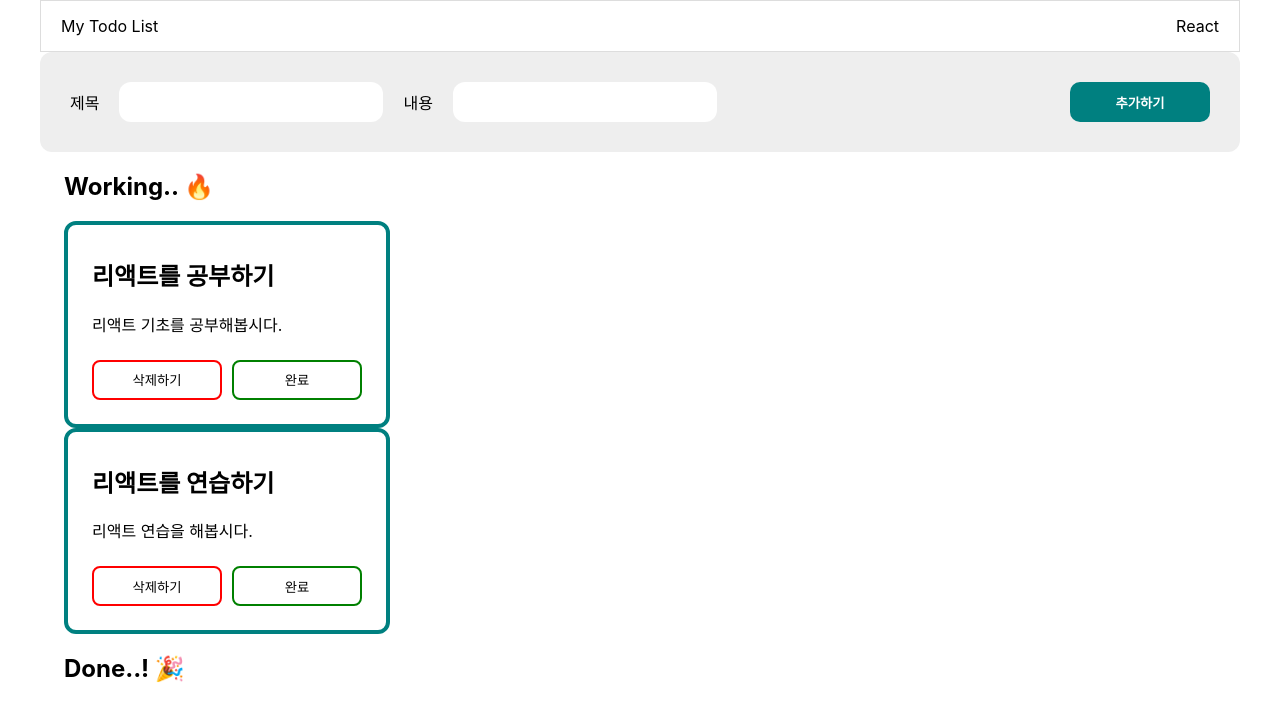
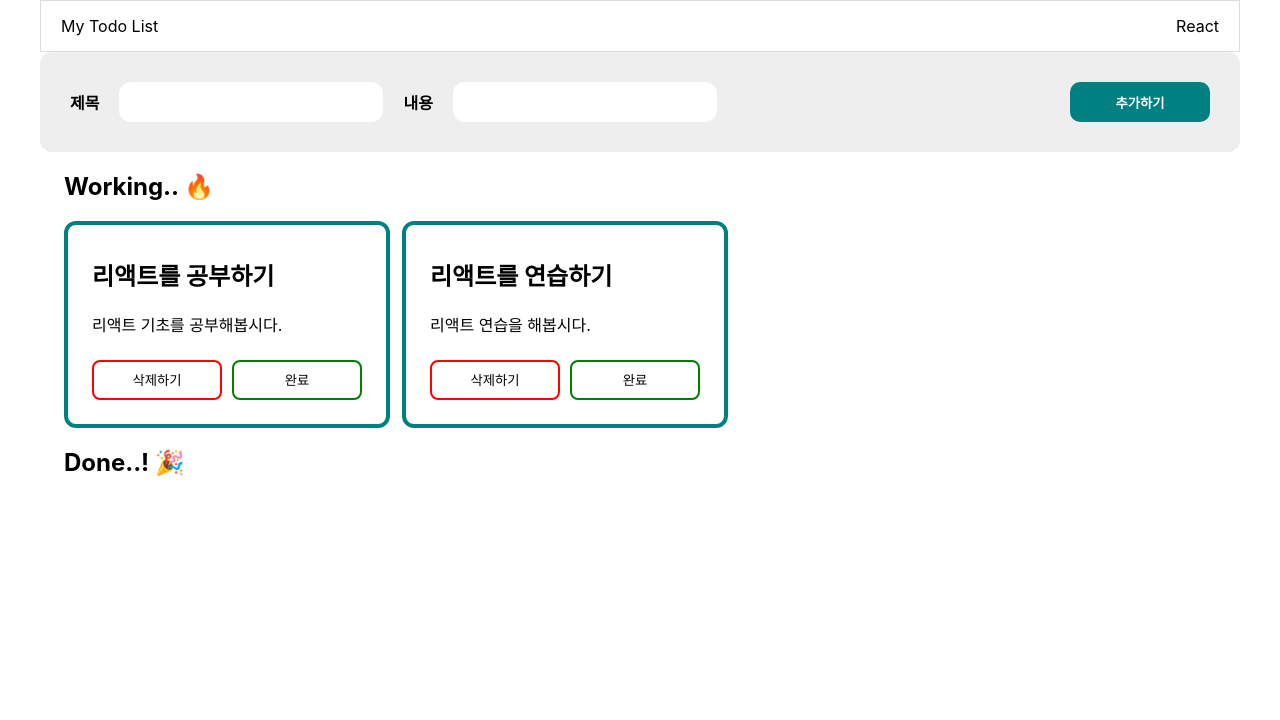
Before and after one commit to SunghwaSon/React-TodoList, a React (Create React App) app: page / in a window 1280 px wide. Shown: the top 720 px of the page. Built offline with nearby package versions, Linux system fonts and the light colour scheme.

Commit message:
리액트

```diff
--- a/src/components/form/Form.jsx
+++ b/src/components/form/Form.jsx
@@ -6,13 +6,13 @@ const Form = ({ title, content, onChange, onCreate }) => {
     <div>
       <div className='add-form'>
         <div className='input-group'>
-          <label>제목</label>
+          <label className='form-label'>제목</label>
           <input type="text" className='add-input'
             name="title"
             onChange={onChange}
             value={title}
           />
-          <label>내용</label>
+          <label className='form-label'>내용</label>
           <input type="text" className='add-input'
             name="content"
             onChange={onChange}
--- a/src/components/list/List.jsx
+++ b/src/components/list/List.jsx
@@ -6,7 +6,7 @@ function List( { todos, onRemove }) {
   return (
   <div className='list-container'>
         <h2 class="list-title">Working.. 🔥</h2>
-    <div>
+    <div className='list-wrapper'>
       {todos.map(todo => (
         <Todo
           todo={todo}
@@ -15,8 +15,10 @@ function List( { todos, onRemove }) {
           />
       ))}
     </div>
+        <h2 class="list-title">Done..! 🎉</h2>
+        <div className='list-wrapper'>
 
-        <h2 class="list-title">Done..! 🎉</h2>
+        </div>
         {/* 완료버튼 눌렀을 때 들어와야 하는 곳 */}
   </div>
   )}
```
Also changed, not shown: src/components/list/style.css (line endings or trailing spaces).
